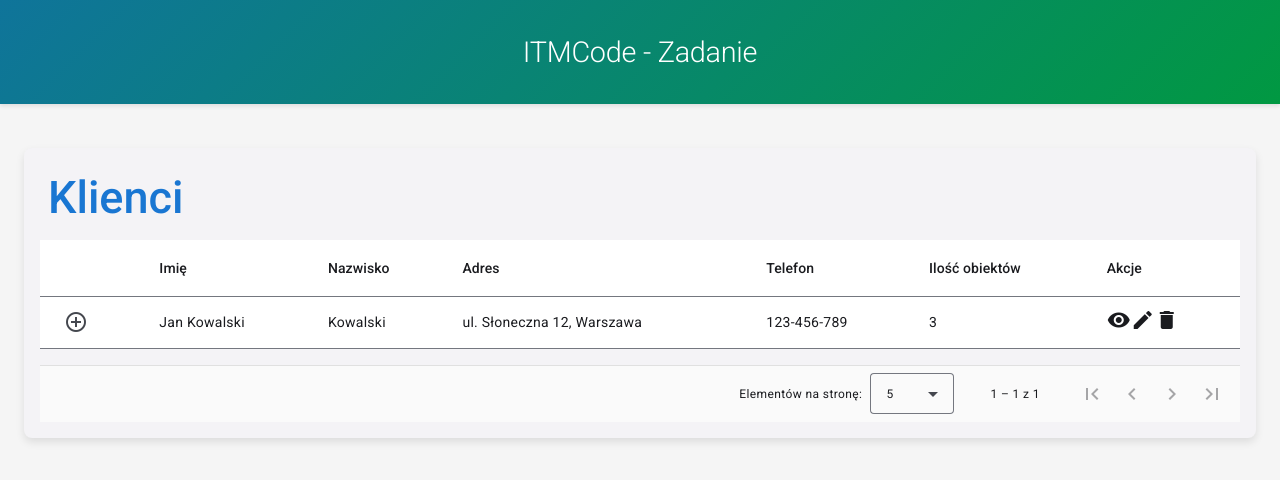
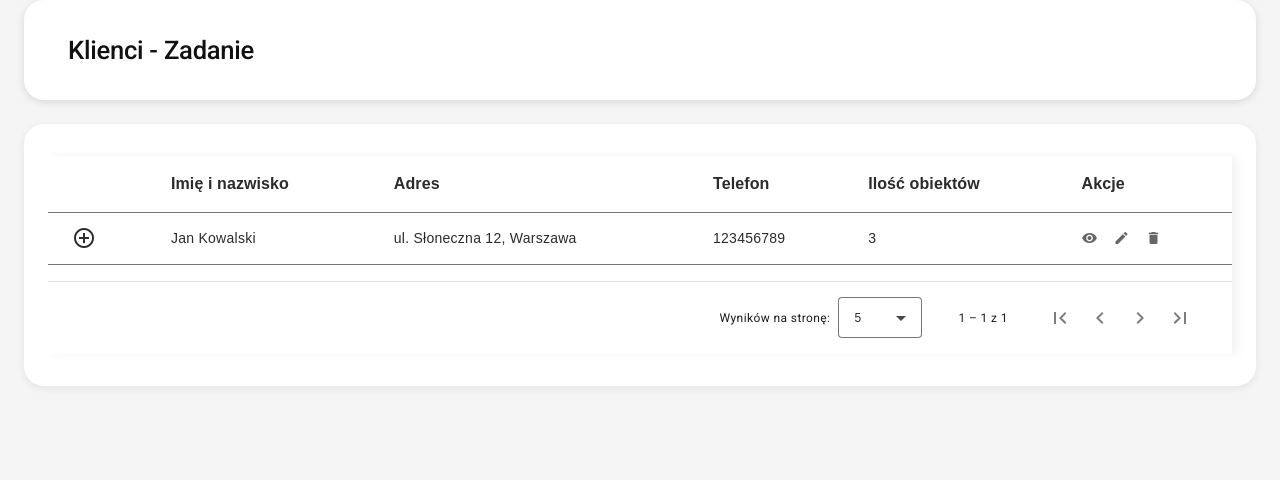
Before and after one commit to DudekSzymon/expandable-table-app, an Angular app: page / in a window 1280 px wide. Shown: the top 480 px of the page. Built offline with nearby package versions, Linux system fonts and the light colour scheme.

Commit message:
Drobne poprawki wizualne

```diff
--- a/src/app/app.component.scss
+++ b/src/app/app.component.scss
@@ -1,41 +1,44 @@
+html,
+body {
+  margin: 0 !important;
+  padding: 0 !important;
+  box-sizing: border-box;
+  background: #f5f5f5;
+  font-family: "Poppins", sans-serif;
+  min-height: 100vh;
+}
+
 .app-container {
   min-height: 100vh;
-  display: flex;
-  flex-direction: column;
   background-color: #f5f5f5;
+  font-family: "Poppins", sans-serif;
 }
 
 .app-header {
-  background: linear-gradient(135deg, #009b3b 0%, #1565c0 50%, #009b3b 100%);
-  background-size: 300% 300%;
-  color: white;
-  padding: 20px 0;
-  box-shadow: 0 2px 4px rgba(0, 0, 0, 0.1);
-  animation: gradientMove 10s ease infinite;
+  background: #fff;
+  color: #111;
+  border-radius: 20px;
+  margin: 0 24px 24px 24px;
+  padding: 18px 32px;
+  box-shadow: 0 2px 8px rgba(0, 0, 0, 0.12);
+  font-family: "Poppins", sans-serif;
+  display: flex;
+  align-items: center;
 
   .app-title {
     margin: 0;
-    font-size: 1.8rem;
-    font-weight: 300;
-    text-align: center;
-  }
-}
-
-@keyframes gradientMove {
-  0% {
-    background-position: 0% 50%;
-  }
-  50% {
-    background-position: 100% 50%;
-  }
-  100% {
-    background-position: 0% 50%;
+    font-size: 1.6rem;
+    font-weight: 500;
   }
 }
 
 .app-main {
-  flex: 1;
-  padding: 20px 0;
+  margin: 24px;
+  border-radius: 20px;
+  background-color: #fff;
+  box-shadow: 0 2px 8px rgba(0, 0, 0, 0.08);
+  padding: 32px 24px;
+  overflow: hidden;
 }
 
 .app-footer {
@@ -47,27 +50,138 @@
   p {
     color: #bdbdbd;
     font-size: 0.875rem;
+    font-family: "Poppins", sans-serif;
   }
 }
 
 @media (max-width: 768px) {
   .app-header {
-    padding: 16px 0;
+    padding: 12px 0;
 
     .app-title {
-      font-size: 1.5rem;
+      font-size: 1.3rem;
+      padding-left: 16px;
+    }
+  }
+}
+
+app-client-management {
+  display: block;
+  background-color: #f5f5f5;
+
+  ::ng-deep .client-table-card {
+    margin: 0;
+    border-radius: 0;
+    box-shadow: none;
+    background-color: #ffffff;
+
+    mat-card-header {
+      display: none;
+    }
+
+    mat-card-content {
+      padding: 0;
+      background-color: #ffffff;
     }
   }
 
-  .app-main {
-    padding: 16px 0;
+  ::ng-deep .table-container {
+    margin-top: 0;
+
+    .scroller {
+      background-color: #ffffff;
+    }
   }
 
-  .app-footer {
-    padding: 12px 0;
+  ::ng-deep .container-fluid {
+    padding: 0 !important;
+    max-width: 100% !important;
+  }
 
-    p {
-      font-size: 0.8rem;
+  ::ng-deep .catalog-table {
+    width: 100%;
+
+    th.mat-header-cell {
+      background-color: #ffffff;
+      border-bottom: 1px solid #e0e0e0;
+      font-weight: 500;
+      color: #424242;
+      padding: 16px 24px;
+      font-size: 14px;
+      font-family: "Poppins", sans-serif;
+    }
+
+    td.mat-cell {
+      background-color: #ffffff;
+      border-bottom: 1px solid #e0e0e0;
+      padding: 16px 24px;
+      font-size: 14px;
+      font-family: "Poppins", sans-serif;
+    }
+  }
+
+  ::ng-deep .client-badge {
+    background-color: #b3e5fc;
+    color: #0277bd;
+    border: 1px solid #0288d1;
+    padding: 6px 12px;
+    border-radius: 16px;
+    font-size: 13px;
+    font-weight: 500;
+    font-family: "Poppins", sans-serif;
+  }
+
+  ::ng-deep .action-icons {
+    width: 16px !important;
+    height: 16px !important;
+    font-size: 16px !important;
+    margin-right: 8px;
+    vertical-align: middle;
+    color: #666666;
+    cursor: pointer;
+  }
+
+  ::ng-deep .mat-icon-button {
+    width: 24px !important;
+    height: 24px !important;
+    line-height: 24px !important;
+    padding: 0 !important;
+
+    mat-icon {
+      font-size: 16px !important;
+      width: 16px !important;
+      height: 16px !important;
+    }
+  }
+
+  ::ng-deep .pagination-container {
+    background-color: #ffffff;
+    border-top: 1px solid #e0e0e0;
+    padding: 8px 24px;
+
+    .mat-paginator-container {
+      padding: 0;
+      min-height: 48px;
+
+      .mat-paginator-page-size,
+      .mat-paginator-range-actions {
+        font-family: "Poppins", sans-serif;
+        font-size: 14px;
+        color: #666666;
+      }
+
+      .mat-paginator-navigation-previous,
+      .mat-paginator-navigation-next,
+      .mat-paginator-navigation-first,
+      .mat-paginator-navigation-last {
+        width: 32px;
+        height: 32px;
+
+        .mat-paginator-icon {
+          width: 16px;
+          height: 16px;
+        }
+      }
     }
   }
 }
--- a/src/app/app.component.ts
+++ b/src/app/app.component.ts
@@ -11,5 +11,5 @@ import { ClientManagementComponent } from './pages/client-management/client-mana
   styleUrls: ['./app.component.scss'],
 })
 export class AppComponent {
-  title = 'ITMCode - Zadanie';
+  title = 'Klienci - Zadanie';
 }
--- a/src/app/core/services/data.service.ts
+++ b/src/app/core/services/data.service.ts
@@ -20,7 +20,7 @@ export class DataService {
       imie: 'Jan',
       nazwisko: 'Kowalski',
       adres: 'ul. Słoneczna 12, Warszawa',
-      telefon: '123-456-789',
+      telefon: '123456789',
       ilosc_obiektow: 3,
     },
   ];
--- a/src/app/core/services/polish-paginator-intl.service.ts
+++ b/src/app/core/services/polish-paginator-intl.service.ts
@@ -3,7 +3,7 @@ import { MatPaginatorIntl } from '@angular/material/paginator';
 
 @Injectable()
 export class PolishPaginatorIntl extends MatPaginatorIntl {
-  override itemsPerPageLabel = 'Elementów na stronę:';
+  override itemsPerPageLabel = 'Wyników na stronę:';
   override nextPageLabel = 'Następna strona';
   override previousPageLabel = 'Poprzednia strona';
   override firstPageLabel = 'Pierwsza strona';
--- a/src/app/pages/client-management/client-management.component.html
+++ b/src/app/pages/client-management/client-management.component.html
@@ -60,7 +60,7 @@
                   <th mat-header-cell *matHeaderCellDef>{{ column.label }}</th>
                   <td mat-cell *matCellDef="let element">
                     <ng-container [ngSwitch]="column.key">
-                      <span *ngSwitchCase="'imie'" class="client-badge type-1">
+                      <span *ngSwitchCase="'imie_nazwisko'">
                         {{ element.imie }} {{ element.nazwisko }}
                       </span>
                       <span *ngSwitchDefault>
--- a/src/app/pages/client-management/client-management.component.scss
+++ b/src/app/pages/client-management/client-management.component.scss
@@ -1,14 +1,40 @@
+$main-orange: #f07b06;
+$main-orange-hover: #f28416;
+$main-orange-transparent-30: rgba(240, 123, 6, 0.3);
+$main-blue: #175c9e;
+$main-blue-hover: #0278b5;
+$white: #ffffff;
+$black: #2b2b2b;
+$gray-border: #d9d9d9;
+$gray-border-darker: #7d7d7d;
+$light-background: #e3e3e3;
+
+@mixin icon-orange-filter {
+  filter: invert(45%) sepia(67%) saturate(1261%) hue-rotate(4deg)
+    brightness(100%) contrast(95%);
+}
+
 .client-table-card {
-  box-shadow: 0 4px 8px rgba(0, 0, 0, 0.1);
-  border-radius: 8px;
+  box-shadow: 6px 0px 10px rgba(0, 0, 0, 0.05);
+  border-radius: 10px;
+  background-color: $white;
+  color: $black;
+  font-family: "Poppins", sans-serif;
 
   mat-card-header {
     padding: 24px 24px 0;
 
     mat-card-title h2 {
-      color: #1976d2;
+      color: $black;
       font-weight: 500;
+      font-family: "Poppins", sans-serif;
+      font-size: 32px;
     }
+  }
+
+  mat-card-content {
+    background-color: $white;
+    color: $black;
   }
 }
 
@@ -21,9 +47,10 @@
   min-height: 200px;
 
   p {
-    color: #666;
+    color: $gray-border-darker;
     font-size: 14px;
     margin-top: 16px;
+    font-family: "Poppins", sans-serif;
   }
 }
 
@@ -31,39 +58,59 @@
   overflow-x: auto;
   margin-top: 16px;
 
-  table {
+  .scroller {
+    width: 100%;
+  }
+
+  table.catalog-table {
     min-width: 100%;
-    background: white;
+    background: $white;
+    border-collapse: collapse;
+    font-family: "Poppins", sans-serif;
 
     th.mat-header-cell {
-      background-color: #f5f5f5;
+      background-color: $white;
       font-weight: 600;
-      color: #424242;
-      border-bottom: 2px solid #e0e0e0;
+      color: $black;
+      border-bottom: 2px solid $light-background;
+      border-left: none;
+      border-right: none;
+      font-size: 16px;
+      text-align: left;
+      font-family: "Poppins", sans-serif;
+      padding: 12px 8px;
     }
 
     td.mat-cell {
-      border-bottom: 1px solid #e0e0e0;
+      background-color: $white;
+      border-bottom: 2px solid $light-background;
+      border-left: none;
+      border-right: none;
+      color: $black;
+      font-family: "Poppins", sans-serif;
       padding: 12px 8px;
     }
   }
 }
 
-.main-row {
+.example-element-row {
   cursor: pointer;
   transition: background-color 0.2s ease;
 
   &:hover {
-    background-color: #f8f9fa;
+    td {
+      background-color: rgba(240, 123, 6, 0.05) !important;
+    }
   }
 
   &.expanded-row {
-    background-color: #e3f2fd;
-    border-left: 4px solid #1976d2;
+    td {
+      background-color: $white !important;
+    }
   }
 }
 
-.detail-row {
+.example-detail-row {
   border: none;
 
   td {
@@ -72,12 +119,60 @@
   }
 }
 
+.client-badge {
+  display: inline-block;
+  padding: 4px 12px;
+  border-radius: 999px;
+  border: 1px solid transparent;
+  font-weight: 500;
+  font-size: 14px;
+  line-height: 1;
+  font-family: "Poppins", sans-serif;
+
+  &.type-0 {
+    background-color: #d0d6ec;
+    color: #5b6fbb;
+    border-color: #445ab0;
+  }
+
+  &.type-1 {
+    background-color: #d0ece7;
+    color: #20a18d;
+    border-color: #3dae9c;
+  }
+}
+
+.action-icons {
+  width: 16px;
+  height: 16px;
+  object-fit: contain;
+  vertical-align: middle;
+  cursor: pointer;
+  margin-right: 8px;
+  transition: filter 0.2s ease;
+
+  &:hover {
+    @include icon-orange-filter;
+  }
+
+  &:last-child {
+    margin-right: 0;
+  }
+}
+
+.action-icons-container-middle {
+  display: flex;
+  align-items: center;
+  gap: 8px;
+}
+
 .expanded-row-content {
   overflow: hidden;
   background-color: #fafafa;
-  border: 1px solid #e0e0e0;
-  border-radius: 4px;
+  border: 1px solid $gray-border;
+  border-radius: 10px;
   margin: 8px;
+  padding: 16px;
 
   .text-center {
     display: flex;
@@ -86,21 +181,24 @@
     justify-content: center;
 
     p {
-      color: #666;
+      color: $gray-border-darker;
       font-size: 14px;
+      font-family: "Poppins", sans-serif;
     }
   }
 }
 
 .pagination-container {
-  border-top: 1px solid #e0e0e0;
-  background-color: #fafafa;
+  border-top: 2px solid $light-background;
+  background-color: $white;
   margin-top: 16px;
 
   ::ng-deep {
     .mat-paginator-container {
       padding: 8px 16px;
       min-height: 56px;
+      color: $black;
+      font-family: "Poppins", sans-serif;
     }
 
     .mat-paginator-page-size {
@@ -109,8 +207,54 @@
 
     .mat-paginator-range-label {
       margin: 0 32px 0 24px;
+      font-family: "Poppins", sans-serif;
+      color: $black;
+    }
+
+    .mat-mdc-icon-button[disabled] .mat-mdc-paginator-icon {
+      fill: $gray-border-darker;
+    }
+
+    .mat-mdc-icon-button .mat-mdc-paginator-icon {
+      fill: $black;
+    }
+
+    .mat-mdc-select-value {
+      color: $black;
+      font-family: "Poppins", sans-serif;
+    }
+
+    .mat-mdc-form-field {
+      font-family: "Poppins", sans-serif;
     }
   }
+}
+
+mat-icon {
+  transition: transform 0.2s ease;
+  color: $black;
+}
+
+button:hover mat-icon {
+  transform: scale(1.1);
+}
+
+.mat-icon-button {
+  color: $black;
+
+  &:hover {
+    background-color: rgba(0, 0, 0, 0.04);
+  }
+
+  mat-icon {
+    color: $black;
+  }
+}
+
+.min-width {
+  white-space: nowrap;
+  overflow: hidden;
+  text-overflow: ellipsis;
 }
 
 @media (max-width: 768px) {
@@ -127,6 +271,16 @@
     }
   }
 
+  .client-badge {
+    padding: 2px 8px;
+    font-size: 12px;
+  }
+
+  .action-icons {
+    width: 14px;
+    height: 14px;
+  }
+
   .pagination-container {
     ::ng-deep {
       .mat-paginator-container {
@@ -139,33 +293,35 @@
       .mat-paginator-page-size {
         justify-content: flex-start;
       }
-
-      .mat-paginator-range-actions {
-        width: 100%;
-        justify-content: space-between;
-      }
-
-      .mat-paginator-range-label {
-        margin: 0;
-      }
     }
   }
 }
 
-mat-icon {
-  transition: transform 0.2s ease;
+::ng-deep .mat-mdc-card {
+  background-color: $white !important;
+  color: $black !important;
+  box-shadow: 6px 0px 10px rgba(0, 0, 0, 0.05) !important;
 }
 
-button:hover mat-icon {
-  transform: scale(1.1);
+::ng-deep .mat-mdc-card-content {
+  background-color: $white !important;
+  color: $black !important;
 }
 
-.mat-icon-button {
-  &[color="warn"]:hover {
-    background-color: rgba(244, 67, 54, 0.1);
-  }
+::ng-deep .mat-mdc-table {
+  background-color: $white !important;
+  color: $black !important;
+  font-family: "Poppins", sans-serif !important;
+}
 
-  &:not([color]):hover {
-    background-color: rgba(0, 0, 0, 0.04);
-  }
+::ng-deep .mat-mdc-header-cell {
+  color: $black !important;
+  font-weight: 600 !important;
+  font-family: "Poppins", sans-serif !important;
+  font-size: 16px !important;
 }
+
+::ng-deep .mat-mdc-cell {
+  color: $black !important;
+  font-family: "Poppins", sans-serif !important;
+}
--- a/src/app/pages/client-management/client-management.component.ts
+++ b/src/app/pages/client-management/client-management.component.ts
@@ -50,6 +50,7 @@ export class ClientManagementComponent implements OnInit {
   totalCount = 0;
   pageSize = 5;
   currentPage = 0;
+  pageIndex = 0;
   pageSizeOptions: number[] = [5, 10, 25, 50];
 
   constructor(private dataService: DataService) {
@@ -84,6 +85,7 @@ export class ClientManagementComponent implements OnInit {
 
   onPageChange(event: PageEvent): void {
     this.currentPage = event.pageIndex;
+    this.pageIndex = event.pageIndex;
     this.pageSize = event.pageSize;
     this.loadClients();
   }
--- a/src/app/shared/constants/table-config.ts
+++ b/src/app/shared/constants/table-config.ts
@@ -1,8 +1,7 @@
 import { ColumnConfig, TabConfig } from '../models/client.model';
 
 export const CLIENT_COLUMNS: ColumnConfig[] = [
-  { key: 'imie', label: 'Imię', type: 'text' },
-  { key: 'nazwisko', label: 'Nazwisko', type: 'text' },
+  { key: 'imie_nazwisko', label: 'Imię i nazwisko', type: 'text' },
   { key: 'adres', label: 'Adres', type: 'text' },
   { key: 'telefon', label: 'Telefon', type: 'text' },
   { key: 'ilosc_obiektow', label: 'Ilość obiektów', type: 'text' },
--- a/src/app/shared/models/client.model.ts
+++ b/src/app/shared/models/client.model.ts
@@ -52,7 +52,7 @@ export interface ExpandedRowData {
 export interface ColumnConfig {
   key: string;
   label: string;
-  type?: 'text' | 'date' | 'datetime' | 'file';
+  type?: 'text' | 'date' | 'datetime' | 'file' | 'actions';
   format?: string;
 }
 
--- a/src/styles.scss
+++ b/src/styles.scss
@@ -1,5 +1,7 @@
 html,
 body {
-  margin: 0;
-  height: 100%;
+  margin: 0 !important;
+  padding: 0 !important;
+  box-sizing: border-box;
+  background: #f5f5f5;
 }
```
